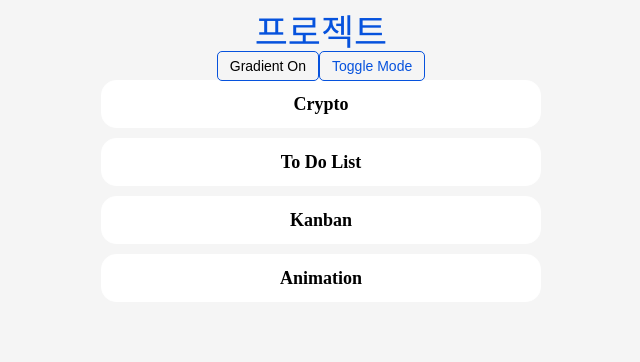
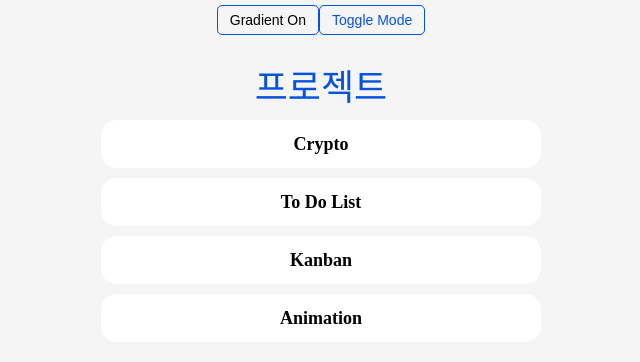
Before and after one commit to redonearth/react-master-class, a React (Create React App) app: page / in a window 1280 px wide. Shown: the top 362 px of the page, without its empty margins (319-959 px from the left). Built offline with nearby package versions, Linux system fonts and the light colour scheme.

Commit message:
테마 토글 버튼 위치 앱 최상단으로 이동

```diff
--- a/src/App.tsx
+++ b/src/App.tsx
@@ -1,8 +1,8 @@
-import { createGlobalStyle, ThemeProvider } from 'styled-components';
+import styled, { createGlobalStyle, ThemeProvider } from 'styled-components';
 import Router from './Router';
 import { ReactQueryDevtools } from 'react-query/devtools';
 import { darkTheme, gradientTheme, lightTheme } from './theme';
-import { useRecoilValue } from 'recoil';
+import { useRecoilValue, useSetRecoilState } from 'recoil';
 import { isDarkAtom, isGradientAtom } from './atoms';
 import { Helmet } from 'react-helmet-async';
 
@@ -68,9 +68,56 @@ const GlobalStyle = createGlobalStyle`
   }
 `;
 
+const Header = styled.header`
+  height: 5vh;
+  display: flex;
+  flex-direction: column;
+  justify-content: center;
+  align-items: center;
+`;
+
+const BtnGroup = styled.div`
+  display: flex;
+`;
+
+const ToggleBtn = styled.button`
+  cursor: pointer;
+  padding: 6px 12px;
+  font-size: 14px;
+  border-radius: 5px;
+  transition: all 0.3s;
+`;
+
+const ToggleGradientBtn = styled(ToggleBtn)`
+  background: transparent;
+  color: ${(props) => props.theme.textColor};
+  border: 1px solid ${(props) => props.theme.accentColor};
+  &:hover {
+    background: ${(props) => props.theme.textColor};
+    color: ${(props) => props.theme.cardBgColor};
+  }
+`;
+
+const ToggleDarkBtn = styled(ToggleBtn)`
+  background: transparent;
+  color: ${(props) => props.theme.accentColor};
+  border: 1px solid ${(props) => props.theme.accentColor};
+  &:hover {
+    background: ${(props) => props.theme.accentColor};
+    color: ${(props) => props.theme.textColor};
+  }
+`;
+
 function App() {
   const isDark = useRecoilValue(isDarkAtom);
   const isGradient = useRecoilValue(isGradientAtom);
+  const gradientAtom = useRecoilValue(isGradientAtom);
+  const setGradientAtom = useSetRecoilState(isGradientAtom);
+  const setDarkAtom = useSetRecoilState(isDarkAtom);
+  const toggleGradientAtom = () => setGradientAtom((prev) => !prev);
+  const toggleDarkAtom = () => {
+    if (!gradientAtom) setDarkAtom((prev) => !prev);
+  };
   return (
     <>
       <Helmet>
@@ -79,9 +126,23 @@ function App() {
           href="//spoqa.github.io/spoqa-han-sans/css/SpoqaHanSansNeo.css)"
         />
       </Helmet>
+
       <ThemeProvider
         theme={isGradient ? gradientTheme : isDark ? darkTheme : lightTheme}
       >
+        <Header>
+          <BtnGroup>
+            <ToggleGradientBtn onClick={toggleGradientAtom}>
+              Gradient {!gradientAtom ? 'On' : 'Off'}
+            </ToggleGradientBtn>
+            {!gradientAtom && (
+              <ToggleDarkBtn onClick={toggleDarkAtom}>
+                Toggle Mode
+              </ToggleDarkBtn>
+            )}
+          </BtnGroup>
+        </Header>
+
         <GlobalStyle />
         <Router />
         <ReactQueryDevtools initialIsOpen={true} />
--- a/src/routes/projects/Projects.tsx
+++ b/src/routes/projects/Projects.tsx
@@ -1,53 +1,11 @@
 import { Helmet } from 'react-helmet-async';
 import { Link } from 'react-router-dom';
-import { useRecoilValue, useSetRecoilState } from 'recoil';
 import styled from 'styled-components';
-import { isDarkAtom, isGradientAtom } from '../../atoms';
 
 const Container = styled.div`
   padding: 0px 20px;
   max-width: 480px;
   margin: 0 auto;
-`;
-
-const Header = styled.header`
-  height: 10vh;
-  display: flex;
-  flex-direction: column;
-  justify-content: center;
-  align-items: center;
-`;
-
-const BtnGroup = styled.div`
-  display: flex;
-`;
-
-const ToggleBtn = styled.button`
-  cursor: pointer;
-  padding: 6px 12px;
-  font-size: 14px;
-  border-radius: 5px;
-  transition: all 0.3s;
-`;
-
-const ToggleGradientBtn = styled(ToggleBtn)`
-  background: transparent;
-  color: ${(props) => props.theme.textColor};
-  border: 1px solid ${(props) => props.theme.accentColor};
-  &:hover {
-    background: ${(props) => props.theme.textColor};
-    color: ${(props) => props.theme.cardBgColor};
-  }
-`;
-
-const ToggleDarkBtn = styled(ToggleBtn)`
-  background: transparent;
-  color: ${(props) => props.theme.accentColor};
-  border: 1px solid ${(props) => props.theme.accentColor};
-  &:hover {
-    background: ${(props) => props.theme.accentColor};
-    color: ${(props) => props.theme.textColor};
-  }
 `;
 
 const ProjectList = styled.ul``;
@@ -74,6 +32,14 @@ const Project = styled.li`
   }
 `;
 
+const Header = styled.header`
+  height: 10vh;
+  display: flex;
+  flex-direction: column;
+  justify-content: center;
+  align-items: center;
+`;
+
 const Title = styled.h1`
   font-size: 36px;
   color: ${(props) => props.theme.accentColor};
@@ -81,13 +47,6 @@ const Title = styled.h1`
 `;
 
 function Projects() {
-  const gradientAtom = useRecoilValue(isGradientAtom);
-  const setGradientAtom = useSetRecoilState(isGradientAtom);
-  const setDarkAtom = useSetRecoilState(isDarkAtom);
-  const toggleGradientAtom = () => setGradientAtom((prev) => !prev);
-  const toggleDarkAtom = () => {
-    if (!gradientAtom) setDarkAtom((prev) => !prev);
-  };
   return (
     <Container>
       <Helmet>
@@ -95,14 +54,6 @@ function Projects() {
       </Helmet>
       <Header>
         <Title>프로젝트</Title>
-        <BtnGroup>
-          <ToggleGradientBtn onClick={toggleGradientAtom}>
-            Gradient {!gradientAtom ? 'On' : 'Off'}
-          </ToggleGradientBtn>
-          {!gradientAtom && (
-            <ToggleDarkBtn onClick={toggleDarkAtom}>Toggle Mode</ToggleDarkBtn>
-          )}
-        </BtnGroup>
       </Header>
 
       <ProjectList>
```
